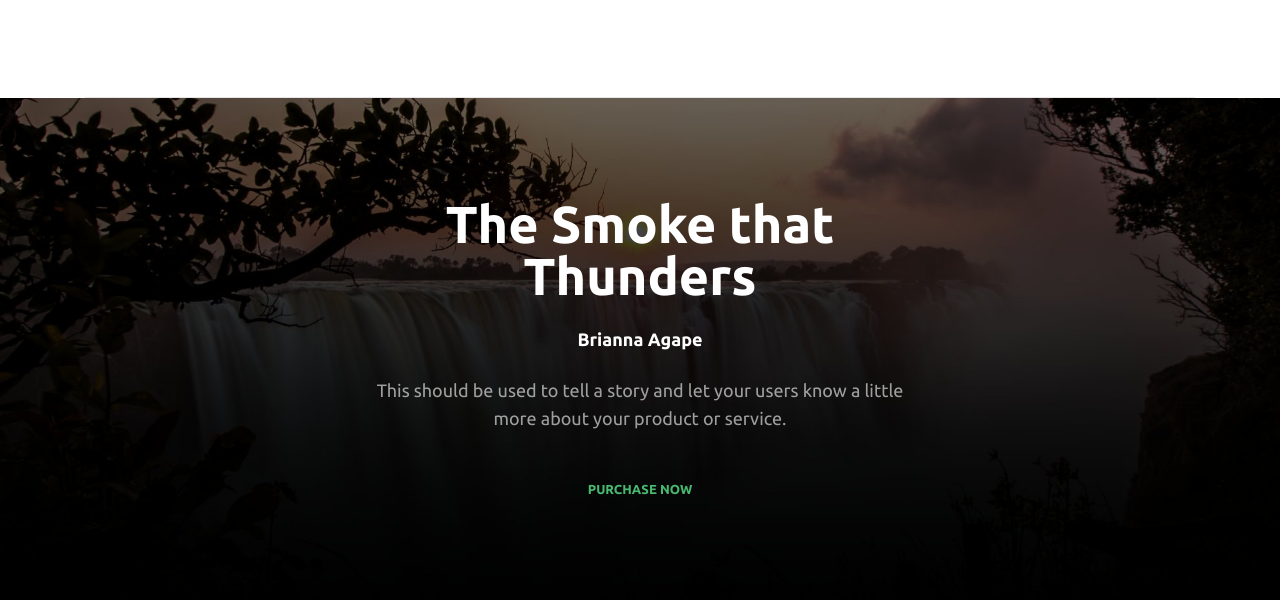
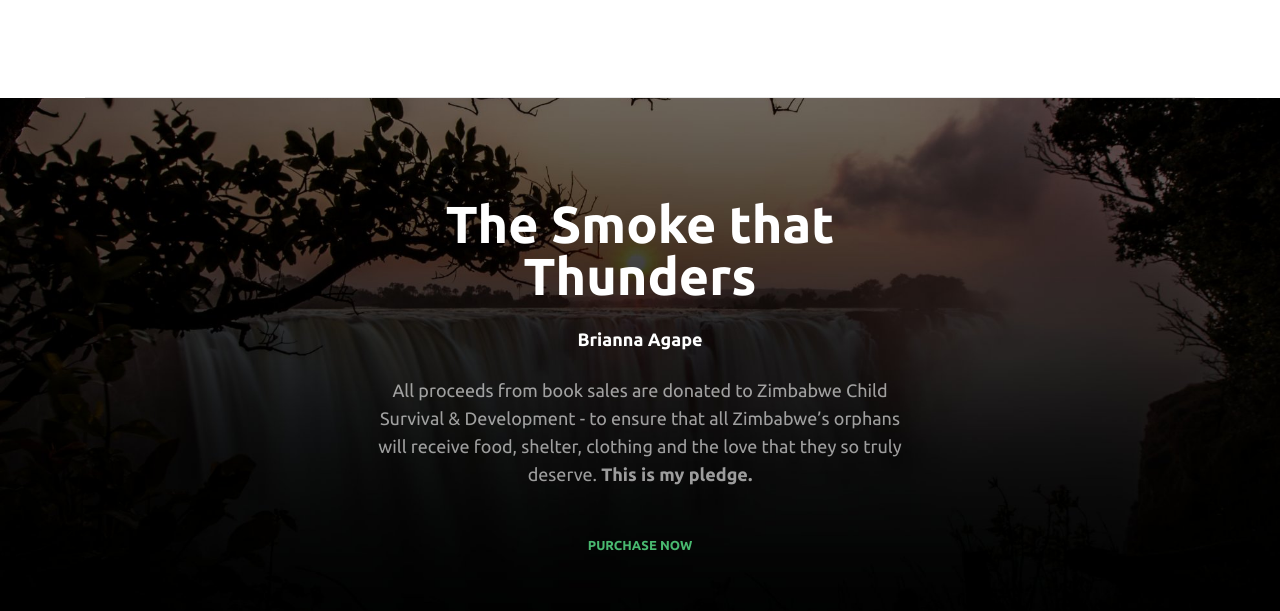
Before and after one commit to Slackcraft/TSTTWebsite, a website: page index.html in a window 1280 px wide. Shown: the part 2168-2779 px from the top of the page. Drawn offline with Linux system fonts and the light colour scheme.

```diff
--- a/index.html
+++ b/index.html
@@ -191,7 +191,7 @@
             <div class="col-12 col-md-12 col-lg-6 offset-lg-3 mb-100 wow fadeInUp" data-wow-duration="1s">
               <h1 class="text-white">The Smoke that Thunders</h1>
               <h6 class="text-white">Brianna Agape</h6>
-              <p>This should be used to tell a story and let your users know a little more about your product or service.</p>
+              <p>All proceeds from book sales are donated to Zimbabwe Child Survival & Development - to ensure that all Zimbabwe’s orphans will receive food, shelter, clothing and the love that they so truly deserve. <strong>This is my pledge.</strong></p>
               <a data-dpd-type="button" data-text="PURCHASE NOW" data-variant="price-right" data-button-size="dpd-large" data-bg-color="fd7e14" data-bg-color-hover="5cc052" data-text-color="ffffff" data-pr-bg-color="ffffff" data-pr-color="000000" data-lightbox="1" href="https://thesmokethatthunders.dpdcart.com/cart/add?product_id=224904&amp;method_id=245095">PURCHASE NOW</a><script src="https://thesmokethatthunders.dpdcart.com/dpd.js"></script>
             </div>
             <!-- End .col-md-12  	-->
```
